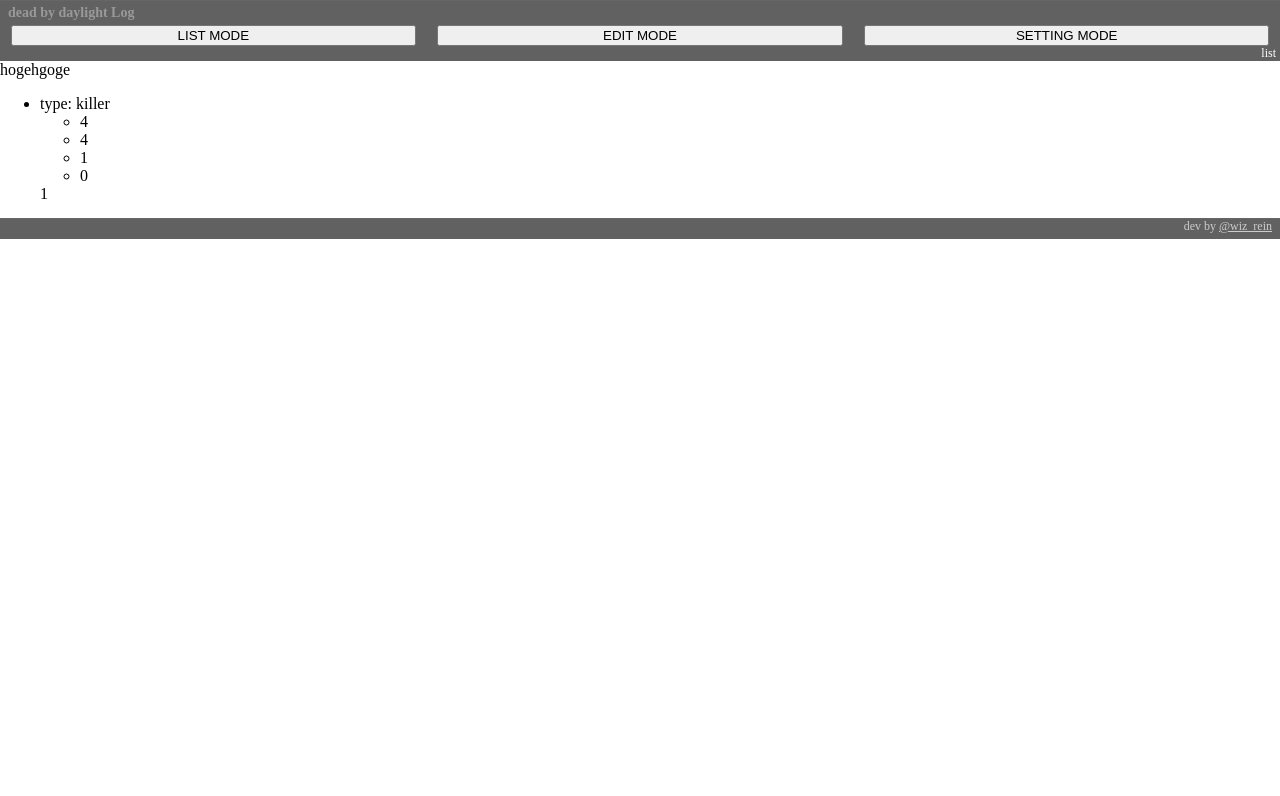
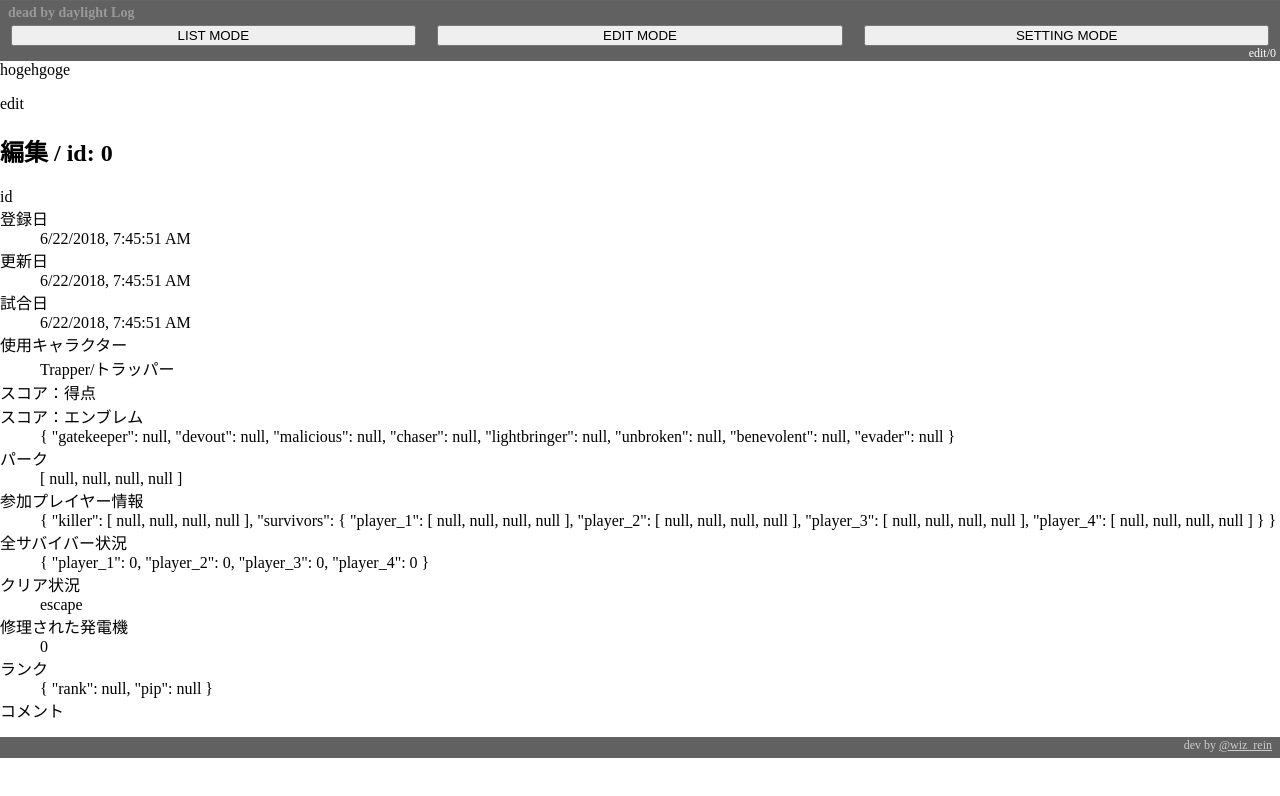
Before and after one commit to wizardry/dbd_log, a Vue app: page / in a window 1280 px wide. Shown: the top 796 px of the page. Built offline with nearby package versions, Linux system fonts and the light colour scheme; the HTML template or start-up script is replaced by a standard one.

Commit message:
edit working

```diff
--- a/src/api/mock/results.js
+++ b/src/api/mock/results.js
@@ -1,7 +1,6 @@
 export default {
   results: [{
     id: 0,
-    sort_id: 0,
     created: '2017-01-01',
     update: '2018-01-03',
     date: '2018-01-02',
--- a/src/api/mock/settings.js
+++ b/src/api/mock/settings.js
@@ -1,6 +1,6 @@
 export default {
   app: {
-    mode: 'list',
+    mode: 'edit/0',
     settings: {
       default_type: 'killer',
     },
--- a/src/components/AppContent.vue
+++ b/src/components/AppContent.vue
@@ -26,19 +26,20 @@
     Settings,
   },
   computed: {
+    mode() {
+      return this.$store.state.settings.mode.split('/')[0]
+    },
     renderList() {
-
-      return this.$store.state.settings.mode == 'list';
+      return this.mode === 'list';
     },
     renderEdit() {
-      return this.$store.state.settings.mode == 'edit';
+      return this.mode === 'edit';
     },
     renderSetting() {
-      return this.$store.state.settings.mode == 'setting';
+      return this.mode === 'setting';
     },
   },
   mounted() {
-    console.log('appContent', this.$store.state.settings.mode);
   },
 };
 </script>
--- a/src/components/AppHeader.vue
+++ b/src/components/AppHeader.vue
@@ -39,8 +39,6 @@
   methods: {
     changeType(type) {
       this.$store.dispatch('settings/changeMode', type);
-      console.log(this.$store.state.settings.mode, this.mode)
-      // this.$store.commit('settings/change_mode', type);
     }
   }
 };
--- a/src/components/Edit/Edit.vue
+++ b/src/components/Edit/Edit.vue
@@ -1,14 +1,151 @@
 <template>
   <div>
     <p>edit</p>
+    <h2 v-html="title"></h2>
+    <form @submit="onSubmit">
+      <dl>
+        <dt>id</dt>
+        <dd>{{ $data._result.id }}</dd>
+        <dt>登録日</dt>
+        <dd>{{ registDateTime }}</dd>
+        <dt>更新日</dt>
+        <dd>{{ updateDateTime }}</dd>
+        <dt>試合日</dt>
+        <dd>{{ playDateTime }}</dd>
+        <dt>使用キャラクター</dt>
+        <dd>{{ charactor.name_en }}/{{ charactor.name_jp }}</dd>
+        <dt>スコア：得点</dt>
+        <dd>{{ $data._result.score }}</dd>
+        <dt>スコア：エンブレム</dt>
+        <dd>{{ $data._result.emblems }}</dd>
+        <dt>パーク</dt>
+        <dd>{{ $data._result.my_park }}</dd>
+        <dt>参加プレイヤー情報</dt>
+        <dd>{{ $data._result.player_park }}</dd>
+        <dt>全サバイバー状況</dt>
+        <dd>{{ $data._result.players_status }}</dd>
+        <dt>クリア状況</dt>
+        <dd>{{ $data._result.status }}</dd>
+        <dt>修理された発電機</dt>
+        <dd>{{ $data._result.fixed_generators }}</dd>
+        <dt>ランク</dt>
+        <dd>{{ $data._result.played_user }}</dd>
+        <dt>コメント</dt>
+        <dd>{{ $data._result.comment }}</dd>
+      </dl>
+
+    </form>
   </div>
 </template>
 
 <script>
+
+const resultParams = {
+  id: null,
+  created: new Date(),
+  update: null,
+  date: null,
+  charactor_id: 1,
+  score: null,
+  emblems: {
+    gatekeeper: null,
+    devout: null,
+    malicious: null,
+    chaser: null,
+    lightbringer: null,
+    unbroken: null,
+    benevolent: null,
+    evader: null,
+  },
+  my_park: [null, null, null, null],
+  player_park: {
+    killer: [null, null, null, null],
+    survivors: {
+      player_1: [null, null, null, null],
+      player_2: [null, null, null, null],
+      player_3: [null, null, null, null],
+      player_4: [null, null, null, null],
+    }
+  },
+  players_status: {
+    player_1: 0,
+    player_2: 0,
+    player_3: 0,
+    player_4: 0,
+  },
+  status: 'escape',
+  fixed_generators: 0,
+  played_user: {
+    rank: null,
+    pip: null,
+  },
+  comment: '',
+};
+
 export default {
   name: 'log-edit',
+  data() {
+    return {
+      _result: this.resultId ? JSON.parse(JSON.stringify(this.masterResult)) : resultParams,
+    }
+  },
+  computed: {
+    registDateTime() {
+      return this.dateFormat(this.$data._result.created);
+    },
+
+    updateDateTime() {
+      return this.dateFormat(this.$data._result.update);
+    },
+
+    playDateTime() {
+      return this.dateFormat(this.$data._result.date);
+    },
+
+    resultId() {
+      return this.$store.getters['settings/getModeId'];
+    },
+
+    masterResult() {
+      return this.$store.getters['results/getResult'](this.resultId);
+    },
+
+    charactor() {
+
+      console.log(
+        this.$store.getters['charactors/getCharactor'](this.$data._result.charactor_id)
+      )
+      return this.$store.getters['charactors/getCharactor'](this.$data._result.charactor_id);
+    },
+
+    title() {
+      if (this.resultId == undefined) {
+        return '登録';
+      } else {
+        return `編集 <span>/ id: ${this.resultId}</span>`
+      }
+    },
+  },
+  methods: {
+    onSubmit() {},
+    dateFormat(date) {
+      let _date = null;
+      if (date === undefined || date === null) {
+        _date = new Date();
+      } else {
+        _date = new Date(date);
+      }
+      console.log(_date)
+      return _date.toLocaleString();
+    }
+  },
   mounted() {
-    console.log('appContent');
+    console.log(
+      this.resultId,
+      this.$store.getters['results/getResult'](this.resultId)
+    )
+    console.log(this.$data._result)
+
   },
 };
 </script>
--- a/src/components/List/LogList.vue
+++ b/src/components/List/LogList.vue
@@ -23,8 +23,6 @@
     }),
   },
   mounted() {
-    console.log('appContent');
-    console.log(this, this)
   },
 };
 </script>
--- a/src/components/List/LogListItem.vue
+++ b/src/components/List/LogListItem.vue
@@ -1,5 +1,11 @@
 <template>
-  <li @click="toEditMode(result.id)">
+  <li>
+    <button @click="onClickDelete()">
+      削除
+    </button>
+    <button @click="onClickToEditMode()">
+      詳細をみる
+    </button>
     <div>
       type: {{ charactor.type }}
     </div>
@@ -30,17 +36,21 @@
   },
   name: 'log-list-item',
   methods: {
-    toEditMode(resultId) {
-      console.log('toEdit')
+    onClickToEditMode() {
+      this.$store.dispatch('settings/changeMode', `edit/${this.result.id}`);
     },
+
+    onClickDelete() {
+      this.$store.dispatch('settings/delete', this.result.id);
+    }
+
   },
   computed: {
     pipCount() {
       return this.$store.getters['results/getObtainPip'](this.result.id);
     },
     charactor() {
-      console.log(this.$store.getters['results/getCharactor'](this.result.id))
-      return this.$store.getters['results/getCharactor'](this.result.id);
+      return this.$store.getters['charactors/getCharactor'](this.result.charactor_id);
     },
     isKiller() {
       return this.charactor.type === 'killer';
@@ -50,7 +60,6 @@
     },
   },
   mounted() {
-    console.log(this.result);
   },
 };
 </script>
--- a/src/store/index.js
+++ b/src/store/index.js
@@ -39,7 +39,11 @@
       localStorage.setItem('settings', JSON.stringify(state));
     },
   },
-  getters: {},
+  getters: {
+    getMode: state => state.mode.split('/')[0],
+
+    getModeId: state => state.mode.split('/')[1],
+  },
 };
 
 const CHARACTORS_MUTATIONS_TYPE = {
@@ -86,11 +90,16 @@
       commit(PRAKS_MUTATIONS_TYPE.FETCH_PARKS, data);
     },
   },
-  getters: {},
+  getters: {
+    getPark: state => parkId =>
+      state.data.find(r => r.id === parkId),
+  },
 };
 
 const RESULTS_MUTATIONS_TYPE = {
   FETCH_RESULTS: 'fetch',
+  DELETE: 'delete',
+  UPDATE: 'update',
 };
 const results = {
   namespaced: true,
@@ -99,8 +108,13 @@
   },
   mutations: {
     [RESULTS_MUTATIONS_TYPE.FETCH_RESULTS](state, value) {
-      console.log(value.results);
       state.data = value.results;
+    },
+    [SETTINGS_MUTATIONS_TYPE.DELETE](state, value) {
+      state.mode = value;
+    },
+    [SETTINGS_MUTATIONS_TYPE.UPDATE](state, value) {
+      state.mode = value;
     },
   },
   actions: {
@@ -108,37 +122,41 @@
       const data = mockResults;
       commit(RESULTS_MUTATIONS_TYPE.FETCH_RESULTS, data);
     },
+
+    delete({ commit, state }, value) {
+      commit(SETTINGS_MUTATIONS_TYPE.DELETE, value);
+      localStorage.setItem('results', JSON.stringify(state.data));
+    },
+
+    update({ commit, state }, value) {
+      commit(SETTINGS_MUTATIONS_TYPE.UPDATE, value);
+      localStorage.setItem('results', JSON.stringify(state.data));
+    }
   },
   getters: {
-    getResult: state => resultId => state.data.find(r => r.id === resultId),
+    getResult: state => resultId =>
+      state.data.find(r => r.id === parseInt(resultId, 10)),
+
     getCharactor: (state, getter, rootState, rootGetter) => resultId => {
       const result = getter.getResult(resultId);
       return rootGetter['charactors/getCharactor'](result.charactor_id);
     },
-    getPark: (state, getter, rootState) => parkId =>
-      rootState.parks.data.find(park => park.id === parkId),
+
     getObtainPip: (state, getter) => resultId => {
       const result = getter.getResult(resultId);
-      console.log(result, result.emblems)
+
       if (!result.emblems) {
         return 0;
       }
 
       let emblemScore = 0;
+
       Object.keys(result.emblems).forEach(emblem => {
         if (result.emblems[emblem] == null) {
           return;
         }
         emblemScore += result.emblems[emblem];
       });
-
-      console.log(
-        emblemScore,
-        emblemScore <= 5,
-        emblemScore <= 8,
-        emblemScore <= 13,
-        emblemScore <= 16
-      );
 
       if (emblemScore <= 5) {
         return -1;
```
